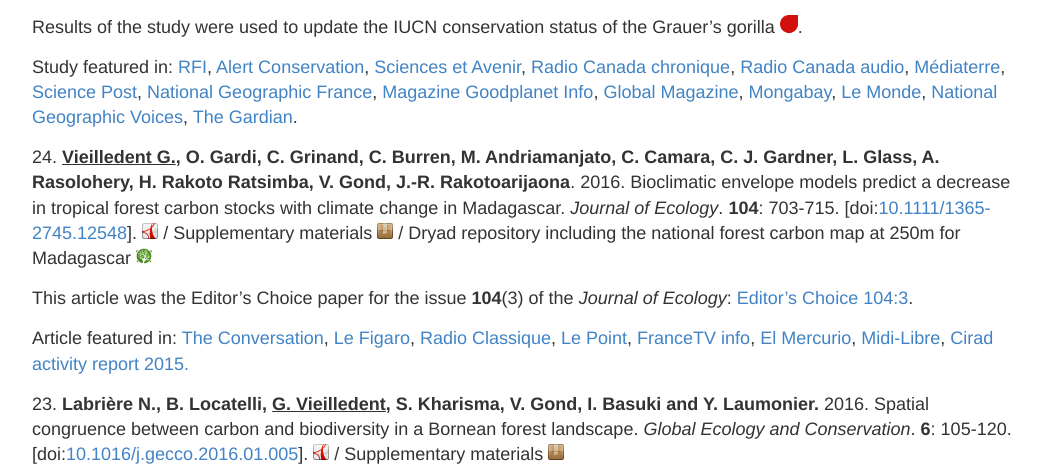
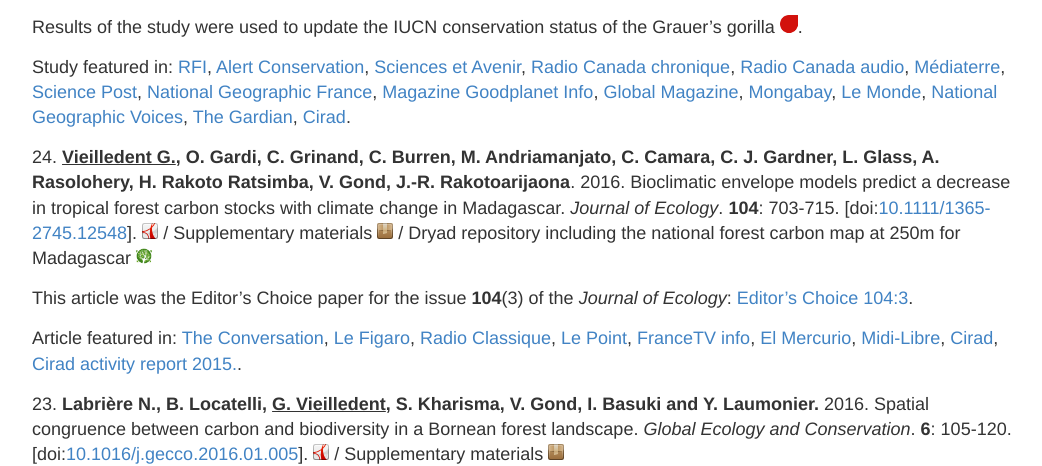
Before and after one commit to ghislainv/ghislainv.github.io, a Jekyll site: the page built from publications.md, in a window 1280 px wide and 900 px high, scrolled down 773 px. Shown: the part 153-619 px from the top of the window, without its empty margins (118-1160 px from the left). Built offline with Jekyll 4.4.1, drawn with Linux system fonts in a browser that asks for light colours.

Commit message:
New media outlets

```diff
--- a/publications.md
+++ b/publications.md
@@ -39,7 +39,8 @@ Study featured in:
 [Mongabay](http://news.mongabay.com/2016/04/new-report-finds-the-worlds-largest-ape-is-critically-endangered/),
 [Le Monde](http://www.lemonde.fr/planete/article/2016/09/04/la-biodiversite-mondiale-disparait-a-grande-vitesse_4992382_3244.html),
 [National Geographic Voices](http://voices.nationalgeographic.com/2016/09/04/grauers-gorilla-at-extremely-high-risk-of-extinction-in-the-wild/),
-[The Gardian](https://www.theguardian.com/environment/2016/sep/04/eastern-gorilla-critically-endangered-illegal-hunting-iucn-red-list).
+[The Gardian](https://www.theguardian.com/environment/2016/sep/04/eastern-gorilla-critically-endangered-illegal-hunting-iucn-red-list),
+[Cirad](http://www.cirad.fr/en/news/all-news-items/press-releases/2016/state-of-emergency-for-the-grauer-s-gorilla).
 
 24\. **<span style="text-decoration: underline;">Vieilledent G.</span>, O. Gardi, C. Grinand, C. Burren, M. Andriamanjato, C. Camara, C. J. Gardner, L. Glass, A. Rasolohery, H. Rakoto Ratsimba, V. Gond, J.-R. Rakotoarijaona**. 2016. Bioclimatic envelope models predict a decrease in tropical forest carbon stocks with climate change in Madagascar. _Journal of Ecology_. **104**: 703-715.
 \[doi:[10.1111/1365-2745.12548](http://dx.doi.org/10.1111/1365-2745.12548)\].
@@ -57,7 +58,8 @@ Article featured in:
 [FranceTV info](http://www.francetvinfo.fr/monde/environnement/le-rechauffement-climatique-risque-d-empecher-les-forets-tropicales-de-stocker-le-carbone_1312341.html#xtor=AL-54-%5Barticle%5D),
 [El Mercurio](http://www.emol.com/noticias/Tecnologia/2016/02/12/788109/Estudio-asegura-que-cambio-climatico-amenaza-la-absorcion-de-CO2-por-bosques-tropicales.html),
 [Midi-Libre](/images/media/MidiLibre-16-02-2016.png),
-[Cirad activity report 2015.](http://www.cirad.fr/content/download/11005/128917/version/2/file/RA2015_FR.pdf)
+[Cirad](http://www.cirad.fr/en/news/all-news-items/press-releases/2016/climate-change-alters-the-co2-storage-capacity-of-tropical-forests),
+[Cirad activity report 2015.](http://www.cirad.fr/content/download/11005/128917/version/2/file/RA2015_FR.pdf).
 
 23\. **Labrière N., B. Locatelli, <span style="text-decoration: underline;">G. Vieilledent</span>, S. Kharisma,
 V. Gond, I. Basuki and Y. Laumonier.** 2016. Spatial congruence between carbon and biodiversity in a Bornean forest landscape. _Global Ecology and Conservation_. **6**: 105-120. \[doi:[10.1016/j.gecco.2016.01.005](http://dx.doi.org/10.1016/j.gecco.2016.01.005)\].
@@ -250,7 +252,8 @@ Study featured in:
 [Mongabay](http://news.mongabay.com/2016/04/new-report-finds-the-worlds-largest-ape-is-critically-endangered/),
 [Le Monde](http://www.lemonde.fr/planete/article/2016/09/04/la-biodiversite-mondiale-disparait-a-grande-vitesse_4992382_3244.html),
 [National Geographic Voices](http://voices.nationalgeographic.com/2016/09/04/grauers-gorilla-at-extremely-high-risk-of-extinction-in-the-wild/),
-[The Gardian](https://www.theguardian.com/environment/2016/sep/04/eastern-gorilla-critically-endangered-illegal-hunting-iucn-red-list).
+[The Gardian](https://www.theguardian.com/environment/2016/sep/04/eastern-gorilla-critically-endangered-illegal-hunting-iucn-red-list),
+[Cirad](http://www.cirad.fr/en/news/all-news-items/press-releases/2016/state-of-emergency-for-the-grauer-s-gorilla).
 
 i\. **Fox J. C., <span style="text-decoration: underline;">G. Vieilledent</span> and R. J. Keenan**. 2011. Native forest
 individual-tree modelling in Papua New Guinea. in _Native forest individual-tree modelling in Papua New Guinea_ by J. C. Fox, R. J. Keenan, C. L. Brack and S. Saulei (eds). ACIAR Proceedings Series, Australian Centre for International Agricultural Research (ACIAR), 106-120. ISBN: 978-1-921962-11-0. [![pdf](/images/logos/logo-pdf.png "manuscript in pdf")](http://aciar.gov.au/files/node/14125/native_forest_management_in_papua_new_guinea_adva_17895.pdf)
```
